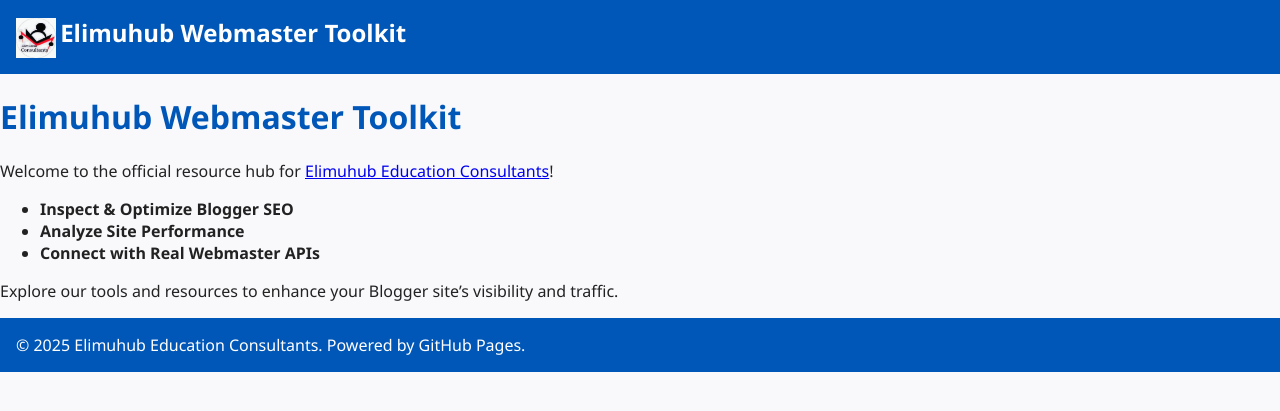
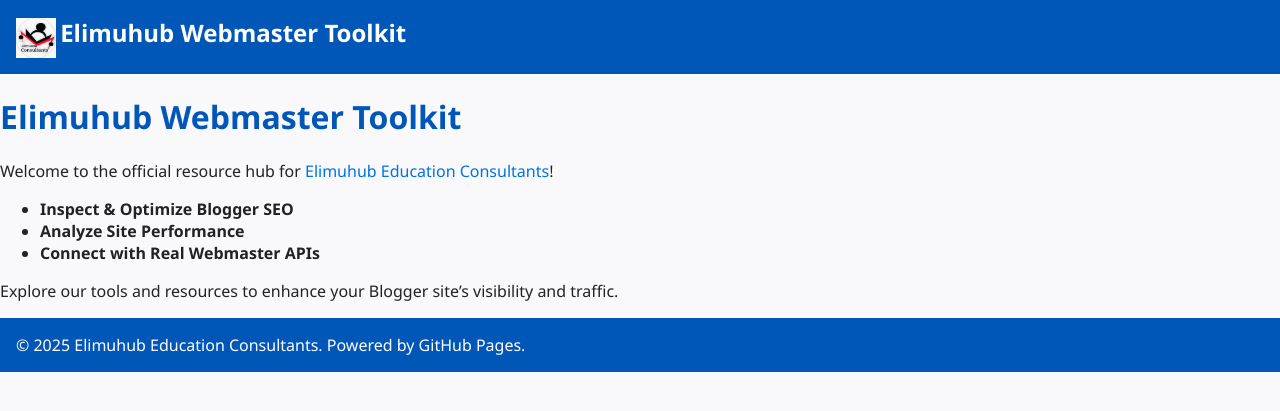
Before and after one commit to KibzGithub7407/github.io-elimuhub-blogmaster-toolkit, a Jekyll site: the page built from index.md, in a window 1280 px wide. Shown: the top 411 px of the page. Built offline with Jekyll 4.4.1, drawn with Linux system fonts in a browser that asks for light colours.

Commit message:
Update style.css

```diff
--- a/assets/css/style.css
+++ b/assets/css/style.css
@@ -12,3 +12,10 @@
 h1, h2 {
     color: #0057b7;
 }
+a {
+    color: #0072e5;
+    text-decoration: none;
+}
+a:hover {
+    text-decoration: underline;
+}
```
